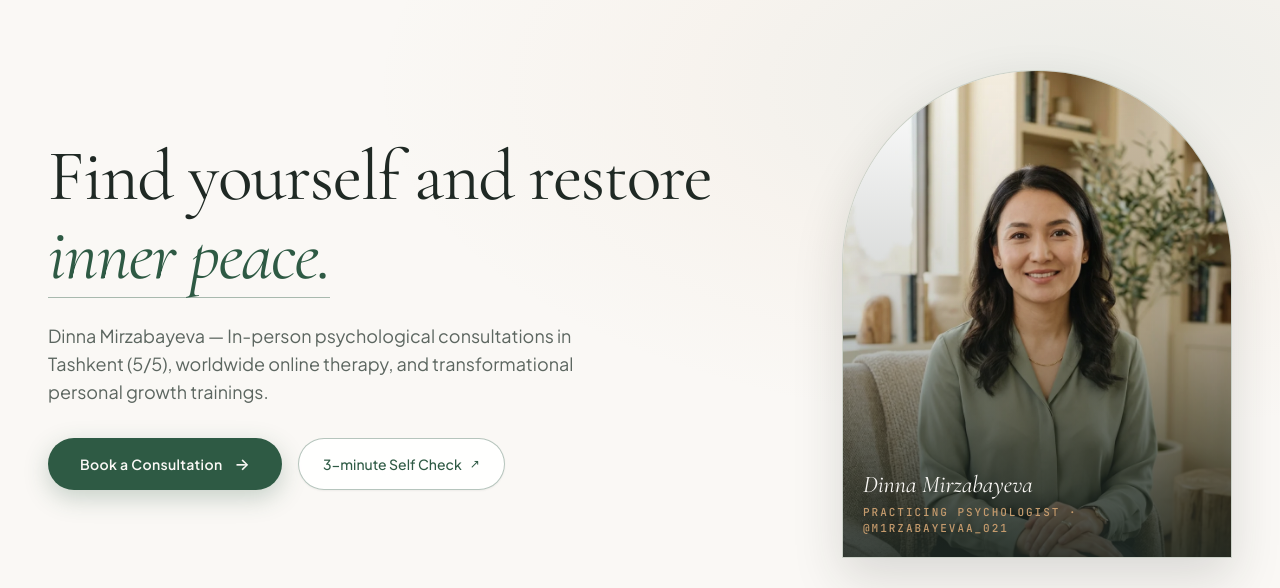
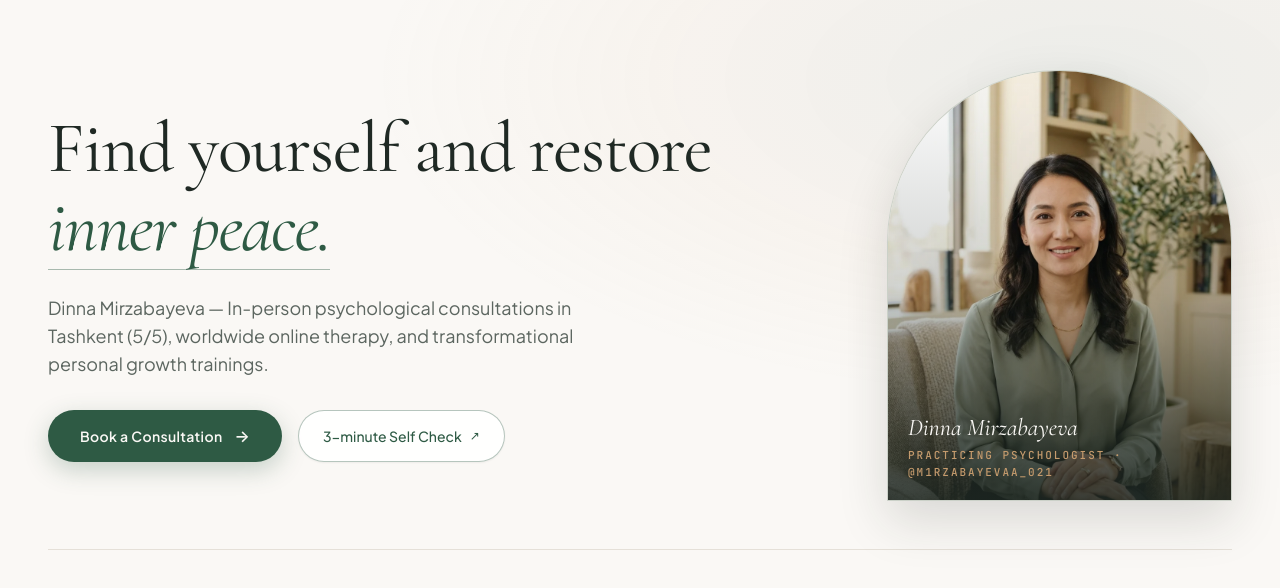
Before and after one commit to asadbekumarov/dinna, a Next.js app: page /en in a window 1280 px wide. Shown: the part 122-710 px from the top of the page. Built offline with nearby package versions, Linux system fonts and the light colour scheme; no server answers.

Commit message:
fix(hero): balance Hero portrait proportions to align perfectly with headline and CTAs

```diff
--- a/src/components/sections/Hero.tsx
+++ b/src/components/sections/Hero.tsx
@@ -93,7 +93,7 @@ export default function Hero({ onOpenModal, onOpenApply }: HeroProps = {}) {
               <Button
                 size="lg"
                 onClick={handleOpenModal}
-                className="w-full sm:w-auto h-[52px] min-h-[52px] bg-sage hover:bg-sage-hover text-cream px-8 rounded-full text-sm font-semibold tracking-wide shadow-[0_8px_24px_rgba(46,90,68,0.25)] hover:shadow-[0_12px_30px_rgba(46,90,68,0.35)] cursor-pointer active:scale-[0.98] flex items-center justify-center gap-3"
+                className="group w-full sm:w-auto h-[52px] min-h-[52px] bg-sage hover:bg-sage-hover text-cream px-8 rounded-full text-sm font-semibold tracking-wide shadow-[0_8px_24px_rgba(46,90,68,0.25)] hover:shadow-[0_12px_30px_rgba(46,90,68,0.35)] cursor-pointer active:scale-[0.98] flex items-center justify-center gap-3"
               >
                 <span>{ctaT("primary")}</span>
                 <span className="text-base transition-transform duration-300 group-hover:translate-x-1" aria-hidden="true">
@@ -128,8 +128,8 @@ export default function Hero({ onOpenModal, onOpenApply }: HeroProps = {}) {
           </div>
 
           {/* Right Column (Desktop 5 cols) — Arch Sculptural Portrait */}
-          <div className="hidden lg:flex lg:col-span-5 relative justify-end w-full">
-            <div className="relative w-full max-w-[390px]">
+          <div className="hidden lg:flex lg:col-span-5 relative justify-end w-full items-center">
+            <div className="relative w-full max-w-[345px]">
               {/* Arch Photo Container */}
               <div className="relative w-full aspect-[4/5] rounded-t-full rounded-b-2xl overflow-hidden border border-sage/20 shadow-modal bg-cream-200 group">
                 <Image
@@ -137,7 +137,7 @@ export default function Hero({ onOpenModal, onOpenApply }: HeroProps = {}) {
                   alt={t("portraitAlt")}
                   fill
                   priority
-                  sizes="390px"
+                  sizes="345px"
                   className="object-cover object-top hover:scale-[1.02] transition-transform duration-700 ease-out"
                 />
                 <div className="absolute inset-0 bg-gradient-to-t from-charcoal/85 via-charcoal/20 to-transparent pointer-events-none" />
--- a/src/components/ui/AnimatedCounter.tsx
+++ b/src/components/ui/AnimatedCounter.tsx
@@ -11,8 +11,8 @@ interface AnimatedCounterProps {
 
 export function AnimatedCounter({
   value,
-  duration = 1800,
-  delay = 500,
+  duration = 1400,
+  delay = 0,
   className = "",
 }: AnimatedCounterProps) {
   // Extract number from string (e.g. "10 000+" -> 10000, suffix "+")
```
